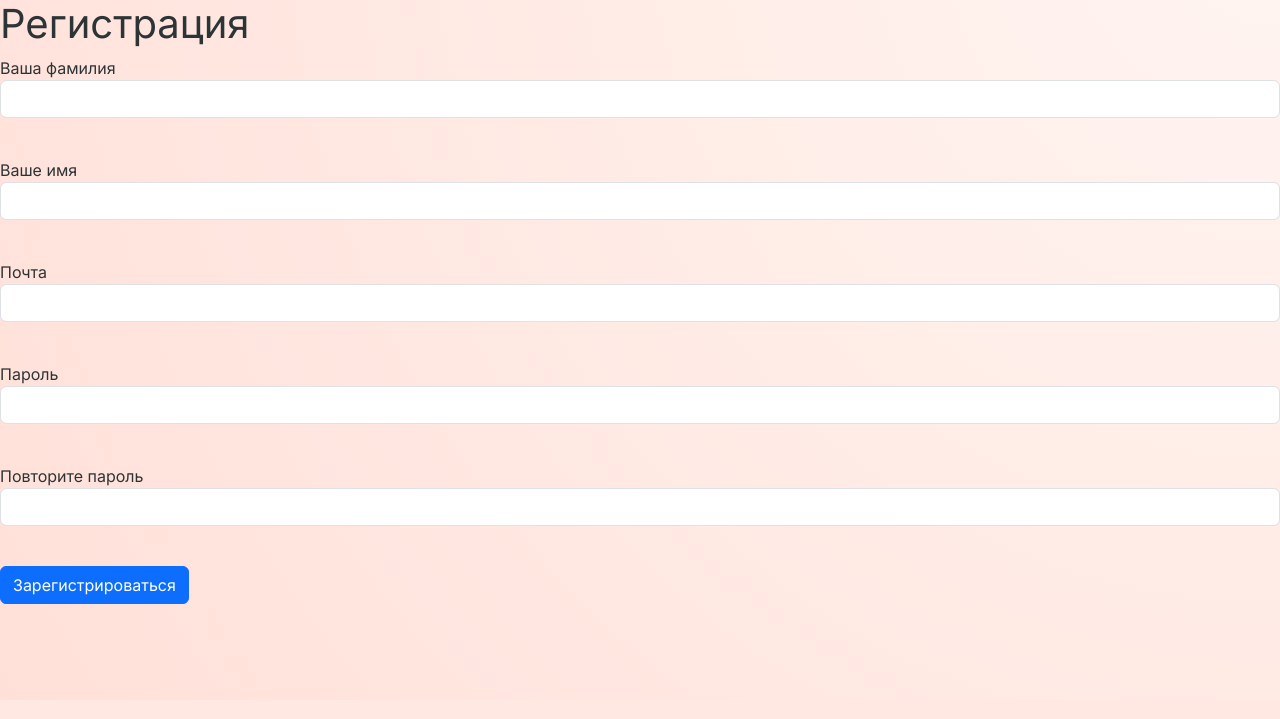
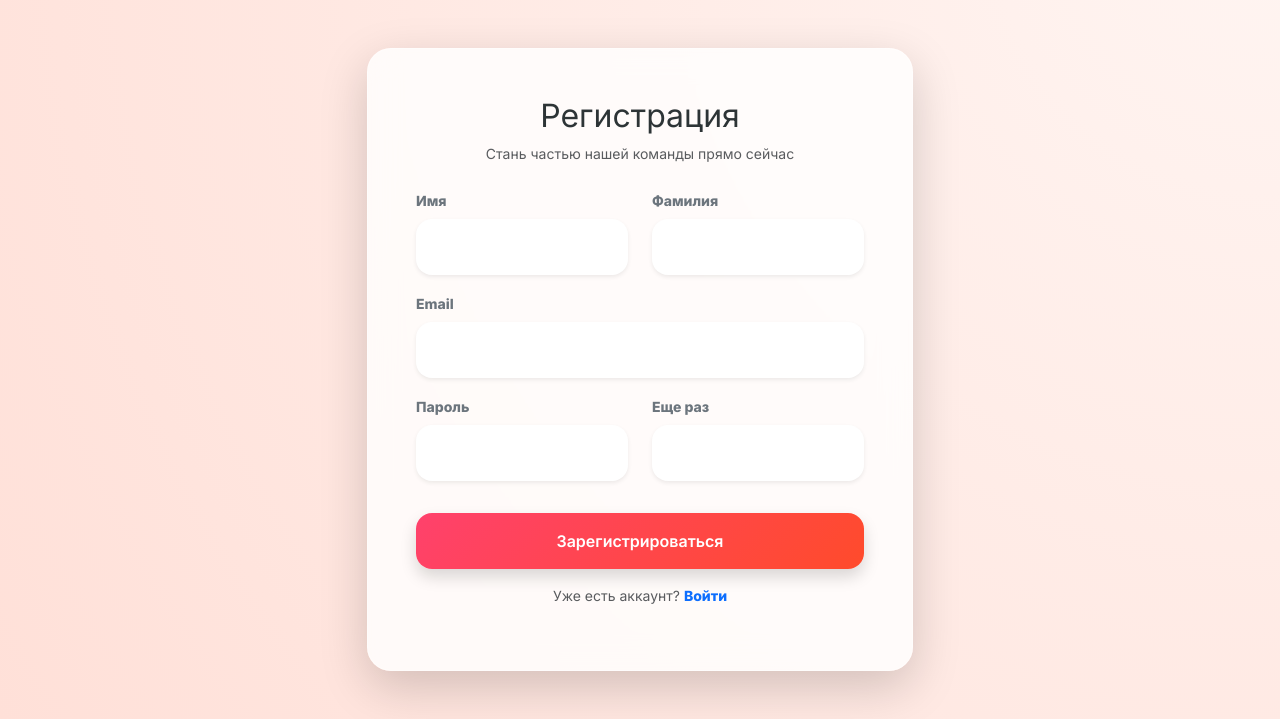
Before and after one commit to flottiee/vkusno, a Flask app: page /register in a window 1280 px wide. Shown: the part 100-819 px from the top of the page. Before the commit the page ends 704 px from the top, so only its background shows below. Run offline with Flask 3, Linux system fonts and the light colour scheme.

Commit message:
login and register form design update

```diff
--- a/templates/register.html
+++ b/templates/register.html
@@ -1,55 +1,61 @@
 {% extends "base.html" %}
 
 {% block content %}
-    <h1>Регистрация</h1>
+<div class="container py-5">
+    <div class="row justify-content-center">
+        <div class="col-12 col-md-8 col-lg-6">
+
+            <div class="glass-card p-4 p-md-5 fade-in shadow-lg">
+                <div class="text-center mb-4">
+                    <h2 class="fw-800">Регистрация</h2>
+                    <p class="text-muted small">Стань частью нашей команды прямо сейчас</p>
+                </div>
+
                 <form action="" method="post">
                     {{ form.hidden_tag() }}
-        <p>
-            {{ form.surname.label }}<br>
-            {{ form.surname(class="form-control", type="text") }}<br>
-            {% for error in form.surname.errors %}
-                <div class="alert alert-danger" role="alert">
-                    {{ error }}
+
+                    <div class="row">
+                        <div class="col-md-6 mb-3">
+                            <label class="form-label small fw-bold text-secondary">Имя</label>
+                            {{ form.name(class="form-control rounded-4 border-0 bg-white shadow-sm p-3") }}
                         </div>
-            {% endfor %}
+                        <div class="col-md-6 mb-3">
+                            <label class="form-label small fw-bold text-secondary">Фамилия</label>
+                            {{ form.surname(class="form-control rounded-4 border-0 bg-white shadow-sm p-3") }}
+                        </div>
+                    </div>
+
+                    <div class="mb-3">
+                        <label class="form-label small fw-bold text-secondary">Email</label>
+                        {{ form.email(class="form-control rounded-4 border-0 bg-white shadow-sm p-3") }}
+                    </div>
+
+                    <div class="row">
+                        <div class="col-md-6 mb-3">
+                            <label class="form-label small fw-bold text-secondary">Пароль</label>
+                            {{ form.password(class="form-control rounded-4 border-0 bg-white shadow-sm p-3") }}
+                        </div>
+                        <div class="col-md-6 mb-3">
+                            <label class="form-label small fw-bold text-secondary">Еще раз</label>
+                            {{ form.password_again(class="form-control rounded-4 border-0 bg-white shadow-sm p-3") }}
+                        </div>
+                    </div>
+
+                    <button type="submit" class="btn btn-primary-grad w-100 py-3 rounded-4 shadow mt-3 mb-3">
+                        Зарегистрироваться
+                    </button>
+
+                    <p class="text-center small text-muted">
+                        Уже есть аккаунт? <a href="{{ url_for('login') }}" class="fw-bold text-primary text-decoration-none">Войти</a>
                     </p>
-        <p>
-            {{ form.name.label }}<br>
-            {{ form.name(class="form-control", type="text") }}<br>
-            {% for error in form.name.errors %}
-                <div class="alert alert-danger" role="alert">
-                    {{ error }}
+                </form>
+
+                {% if message %}
+                    <div class="alert alert-danger mt-3 small rounded-4">{{ message }}</div>
+                {% endif %}
             </div>
-            {% endfor %}
-        </p>
-        <p>
-            {{ form.email.label }}<br>
-            {{ form.email(class="form-control", type="email") }}<br>
-            {% for error in form.email.errors %}
-                <div class="alert alert-danger" role="alert">
-                    {{ error }}
+
         </div>
-            {% endfor %}
-        </p>
-        <p>
-            {{ form.password.label }}<br>
-            {{ form.password(class="form-control", type="password") }}<br>
-            {% for error in form.password.errors %}
-                <div class="alert alert-danger" role="alert">
-                    {{ error }}
     </div>
-            {% endfor %}
-        </p>
-        <p>
-            {{ form.password_again.label }}<br>
-            {{ form.password_again(class="form-control", type="password") }}<br>
-            {% for error in form.password_again.errors %}
-                <div class="alert alert-danger" role="alert">
-                    {{ error }}
 </div>
-            {% endfor %}
-        </p>
-        <p>{{ form.submit(type="submit", class="btn btn-primary") }}</p>
-        <div>{{ message }}</div>
-    </form>
 {% endblock %}
```
Also changed, not shown: templates/login.html (+51 -24 lines). Lines whose indentation alone changed are shown as unchanged.
